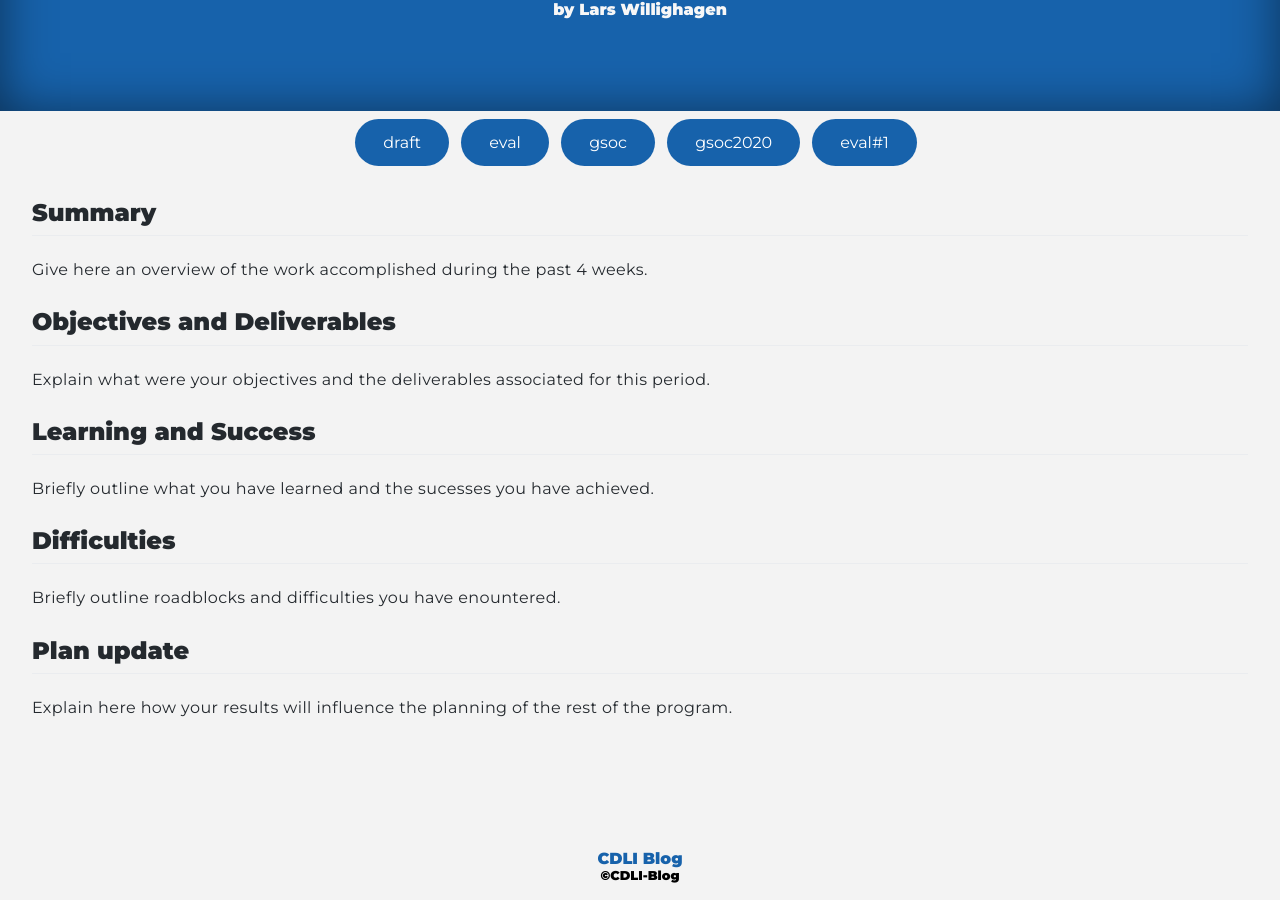
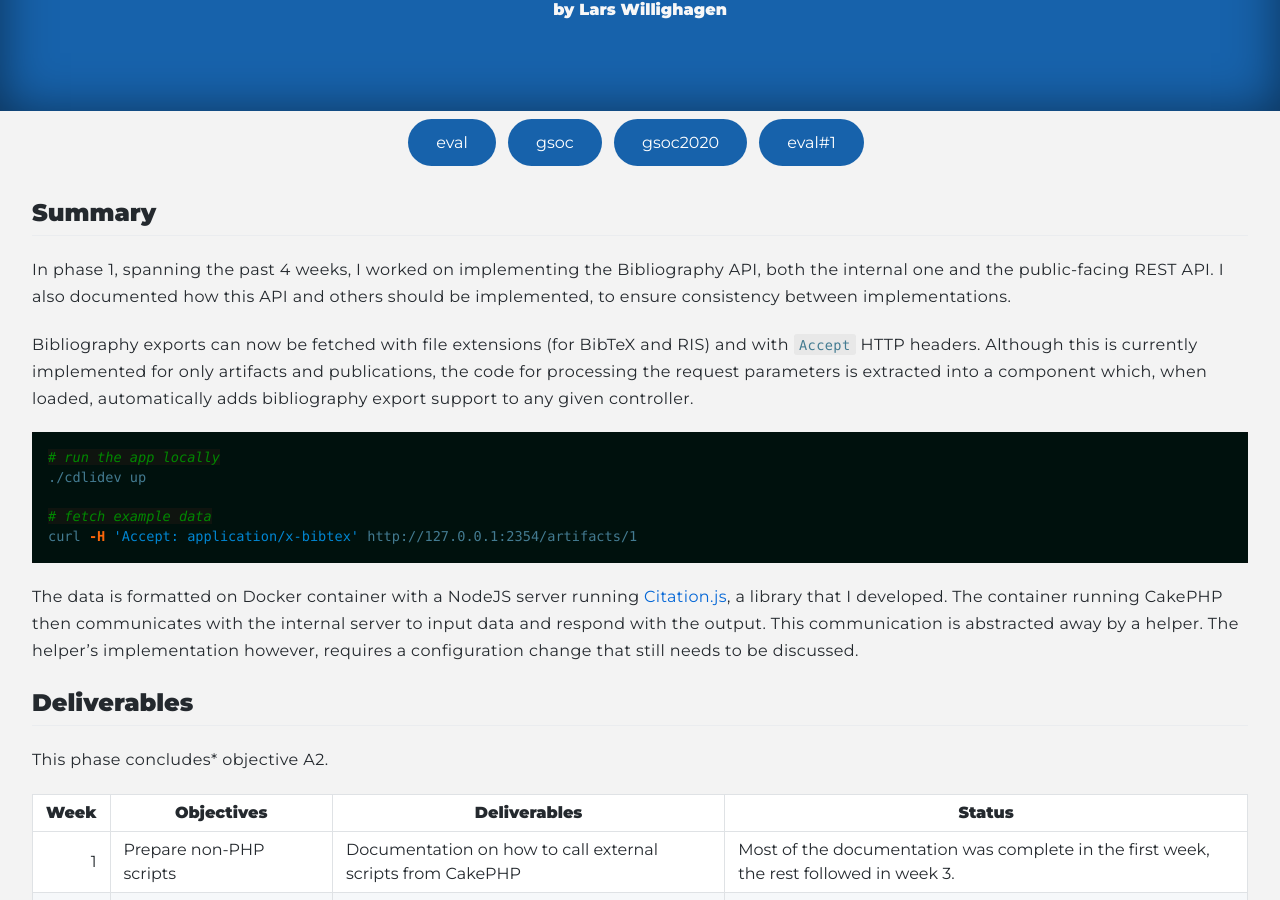
Before and after one commit to cdli-gh/blog, a Jekyll site: the page built from _blog/gsoc20/api/posts/05_eval1.md, in a window 1280 px wide and 900 px high, scrolled down 215 px. Built offline with Jekyll 4.4.1, drawn with Linux system fonts in a browser that asks for light colours; Markdown is read by kramdown in place of the engine named in the settings; some of the changed text lies outside the part shown.

Commit message:
gsoc20/api: eval 1

````diff
--- a/_blog/gsoc20/api/posts/05_eval1.md
+++ b/_blog/gsoc20/api/posts/05_eval1.md
@@ -1,22 +1,72 @@
 ---
 layout: page
-title: api Eval#1
+title: "API: First Evaluation"
 author: "Lars Willighagen"
-tags: ["draft","eval","gsoc","gsoc2020","eval#1"]
+tags: ["eval","gsoc","gsoc2020","eval#1"]
 ---
 
 ## Summary
-Give here an overview of the work accomplished during the past 4 weeks.
+In phase 1, spanning the past 4 weeks, I worked on implementing the Bibliography
+API, both the internal one and the public-facing REST API. I also documented how
+this API and others should be implemented, to ensure consistency between
+implementations.
 
-## Objectives and Deliverables
-Explain what were your objectives and the deliverables associated for this period.
+Bibliography exports can now be fetched with file extensions (for BibTeX and RIS)
+and with `Accept` HTTP headers. Although this is currently implemented for only
+artifacts and publications, the code for processing the request parameters is
+extracted into a component which, when loaded, automatically adds bibliography
+export support to any given controller.
 
+```bash
+# run the app locally
+./cdlidev up
 
-## Learning and Success
-Briefly outline what you have learned and the sucesses you have achieved.
+# fetch example data
+curl -H 'Accept: application/x-bibtex' http://127.0.0.1:2354/artifacts/1
+```
+
+The data is formatted on Docker container with a NodeJS server running
+[Citation.js](https://citation.js.org), a library that I developed. The container
+running CakePHP then communicates with the internal server to input data and
+respond with the output. This communication is abstracted away by a helper. The
+helper's implementation however, requires a configuration change that still needs
+to be discussed.
+
+## Deliverables
+
+This phase concludes\* objective A2.
+
+| Week | Objectives | Deliverables | Status |
+|-----:|------------|--------------|--------|
+|    1 | Prepare non-PHP scripts | Documentation on how to call external scripts from CakePHP | Most of the documentation was complete in the first week, the rest followed in week 3. |
+|    2 | Setup Bibliography API | Functional internal Bibliography API | Complete* |
+|    3 | Finish Bibliography API | Functional Component and REST API | Complete* |
+|    4 | Prepare data for catalogue API | Prepared ATF and CONLL files | Already completed; the files are represented in newer versions of the database. |
+
+\*: The merge request is not yet merged, as the framework needs to be updated
+    and that updated image needs to be published.
+
+## Learning and success
+Working with PHP and the CakePHP framework has been a blast, even though I am
+new to both. Not only is the code I wrote functional, it also looks nice, in my
+opinion anyway. Implementing functionality with my own software library (used for
+the bibliography exports) also helps me see the perspective of an application
+developer, instead of the library author.
 
 ## Difficulties
-Briefly outline roadblocks and difficulties you have enountered.
+The merge request containing most of my work of the past 4 weeks is stuck because
+we need to update the framework version. This is taking a while, but I hope I
+can address it in this week's meeting and fix things before Friday.
+
+The processes of working together, e.g. merging code and adhering to coding
+styles, has been a bit difficult for me. Everyone's interpretation is a bit
+different resulting in code that I would have written differently myself.
+However, when reviewing such code I need to provide constructive criticism, not
+push my personal opinions. I think that is going well though.
 
 ## Plan update
-Explain here how your results will influence the planning of the rest of the program.
+I hope that, after this phase is completed, I can carry on without much
+difficulty. I am more or less on schedule with my side of things, and though
+there are some challenging objectives on my path I believe I can complete them.
+Additionally, now that the university semester is done, I can spend more time on
+this project.
````
Also changed, not shown: _blog/gsoc20/api/posts/04_week4.md (+1 -1 lines), _blog/gsoc20/api/posts/06_week5.md (+2 -2 lines).
